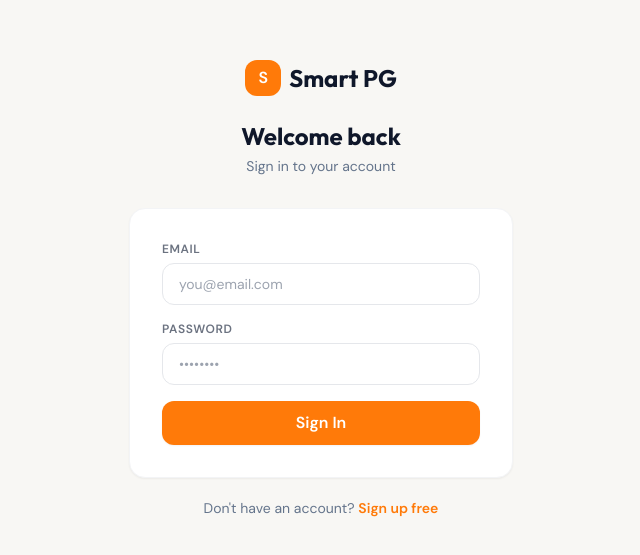
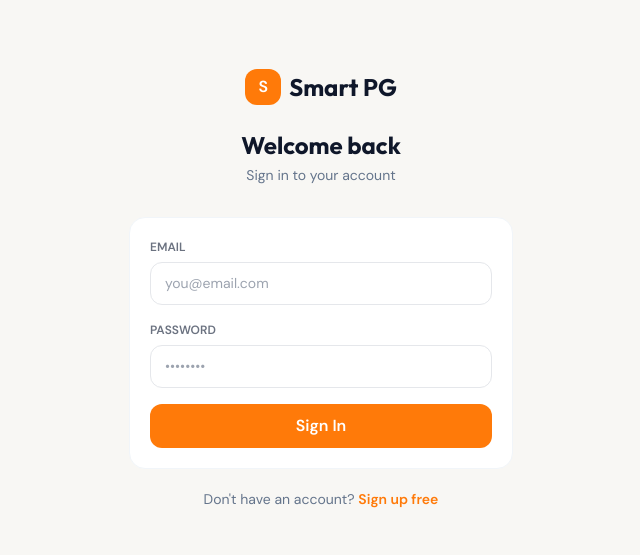
Before and after one commit to Peddireddy2005/smart-pg, a React (Vite) app in the folder frontend/: page /login in a window 1280 px wide. Shown: the part 111-666 px from the top of the page, without its empty margins (319-959 px from the left). Built offline with nearby package versions, Linux system fonts and the light colour scheme; no server answers.

Commit message:
css update2

```diff
--- a/frontend/src/index.css
+++ b/frontend/src/index.css
@@ -3,7 +3,7 @@
 @tailwind utilities;
 
 * {
-  font-family: 'DM Sans', sans-serif;
+  font-family: "DM Sans", sans-serif;
 }
 
 h1,
@@ -12,88 +12,128 @@ h3,
 h4,
 h5,
 h6 {
-  font-family: 'Outfit', sans-serif;
+  font-family: "Outfit", sans-serif;
 }
 
 body {
   background: #f8f7f4;
 }
 
-@layer components {
 .btn-primary {
   background-color: #ff7a09;
   color: white;
   font-weight: 600;
-    padding: 0.625rem 1.25rem;
-    border-radius: 0.75rem;
-    transition: all 0.2s ease;
-    box-shadow: 0 1px 2px rgba(0, 0, 0, 0.05);
+  padding: 10px 20px;
+  border-radius: 12px;
+  border: none;
+  cursor: pointer;
 }
 
 .btn-primary:hover {
   background-color: #f05e06;
-    box-shadow: 0 4px 8px rgba(0, 0, 0, 0.08);
-  }
-
-  .btn-primary:active {
-    transform: scale(0.95);
 }
 
 .btn-secondary {
-    @apply bg-white hover:bg-gray-50 text-slate-700 font-semibold px-5 py-2.5 rounded-xl border border-gray-200 transition-all duration-200 shadow-sm hover:shadow-md active:scale-95;
+  background: white;
+  color: #334155;
+  font-weight: 600;
+  padding: 10px 20px;
+  border-radius: 12px;
+  border: 1px solid #e5e7eb;
+  cursor: pointer;
 }
 
 .btn-danger {
-    @apply bg-red-50 hover:bg-red-100 text-red-600 font-medium px-4 py-2 rounded-xl border border-red-200 transition-all duration-200 text-sm;
+  background: #fef2f2;
+  color: #dc2626;
+  border: 1px solid #fecaca;
+  padding: 8px 16px;
+  border-radius: 12px;
 }
 
 .card {
-    @apply bg-white rounded-2xl border border-gray-100 shadow-sm hover:shadow-md transition-shadow duration-200;
+  background: white;
+  border-radius: 16px;
+  border: 1px solid #f1f5f9;
+  padding: 20px;
 }
 
 .input {
-    @apply w-full border border-gray-200 rounded-xl px-4 py-2.5 text-sm bg-white transition-all duration-200 focus:outline-none focus:border-transparent;
+  width: 100%;
+  border: 1px solid #e5e7eb;
+  border-radius: 12px;
+  padding: 10px 14px;
+  background: white;
+  font-size: 14px;
 }
 
 .input:focus {
-    box-shadow: 0 0 0 2px #ff9728;
+  outline: none;
+  border-color: #ff9728;
+  box-shadow: 0 0 0 2px rgba(255, 151, 40, 0.25);
 }
 
 .label {
-    @apply block text-xs font-semibold text-gray-500 uppercase tracking-wider mb-1.5;
+  display: block;
+  font-size: 12px;
+  font-weight: 600;
+  color: #6b7280;
+  margin-bottom: 6px;
+  text-transform: uppercase;
 }
 
 .badge-green {
-    @apply bg-emerald-100 text-emerald-700 text-xs font-semibold px-2.5 py-1 rounded-full;
+  background: #d1fae5;
+  color: #047857;
+  padding: 4px 10px;
+  border-radius: 999px;
 }
 
 .badge-yellow {
-    @apply bg-amber-100 text-amber-700 text-xs font-semibold px-2.5 py-1 rounded-full;
+  background: #fef3c7;
+  color: #b45309;
+  padding: 4px 10px;
+  border-radius: 999px;
 }
 
 .badge-blue {
-    @apply bg-blue-100 text-blue-700 text-xs font-semibold px-2.5 py-1 rounded-full;
+  background: #dbeafe;
+  color: #1d4ed8;
+  padding: 4px 10px;
+  border-radius: 999px;
 }
 
 .badge-red {
-    @apply bg-red-100 text-red-600 text-xs font-semibold px-2.5 py-1 rounded-full;
+  background: #fee2e2;
+  color: #dc2626;
+  padding: 4px 10px;
+  border-radius: 999px;
 }
 
 .badge-gray {
-    @apply bg-gray-100 text-gray-500 text-xs font-semibold px-2.5 py-1 rounded-full;
+  background: #f3f4f6;
+  color: #6b7280;
+  padding: 4px 10px;
+  border-radius: 999px;
 }
 
 .sidebar-link {
-    @apply flex items-center gap-3 px-4 py-2.5 rounded-xl text-slate-300 hover:text-white hover:bg-white/10 transition-all duration-200 text-sm font-medium cursor-pointer;
+  display: flex;
+  align-items: center;
+  gap: 12px;
+  padding: 10px 16px;
+  border-radius: 12px;
+  color: #cbd5e1;
+  cursor: pointer;
 }
 
 .sidebar-link.active {
-    @apply text-white bg-white/15 font-semibold;
+  background: rgba(255, 255, 255, 0.15);
+  color: white;
 }
 
 .page-fade {
   animation: fadeUp 0.3s ease both;
-  }
 }
 
 @keyframes fadeUp {
```
Lines whose indentation alone changed are shown as unchanged.
